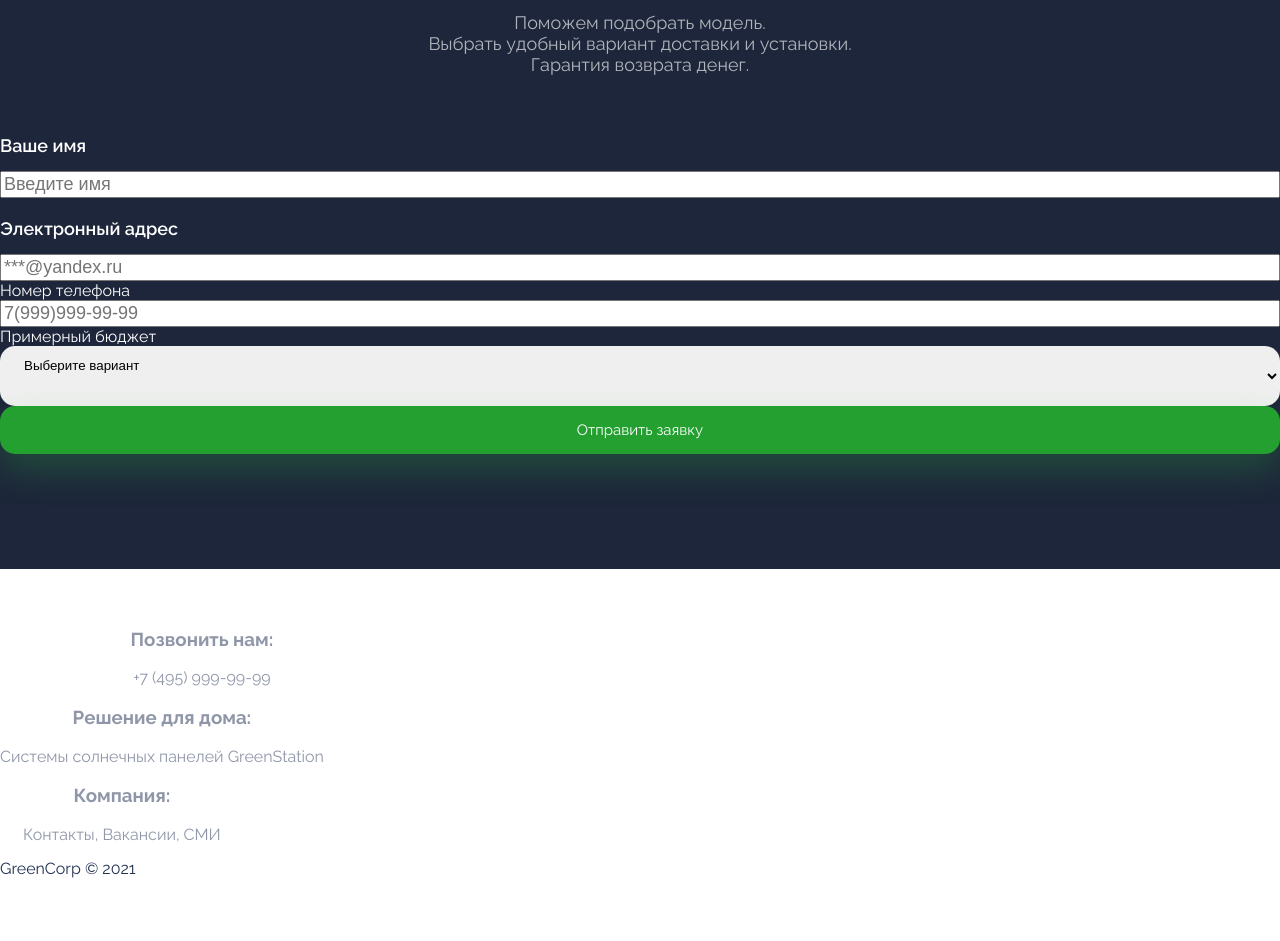
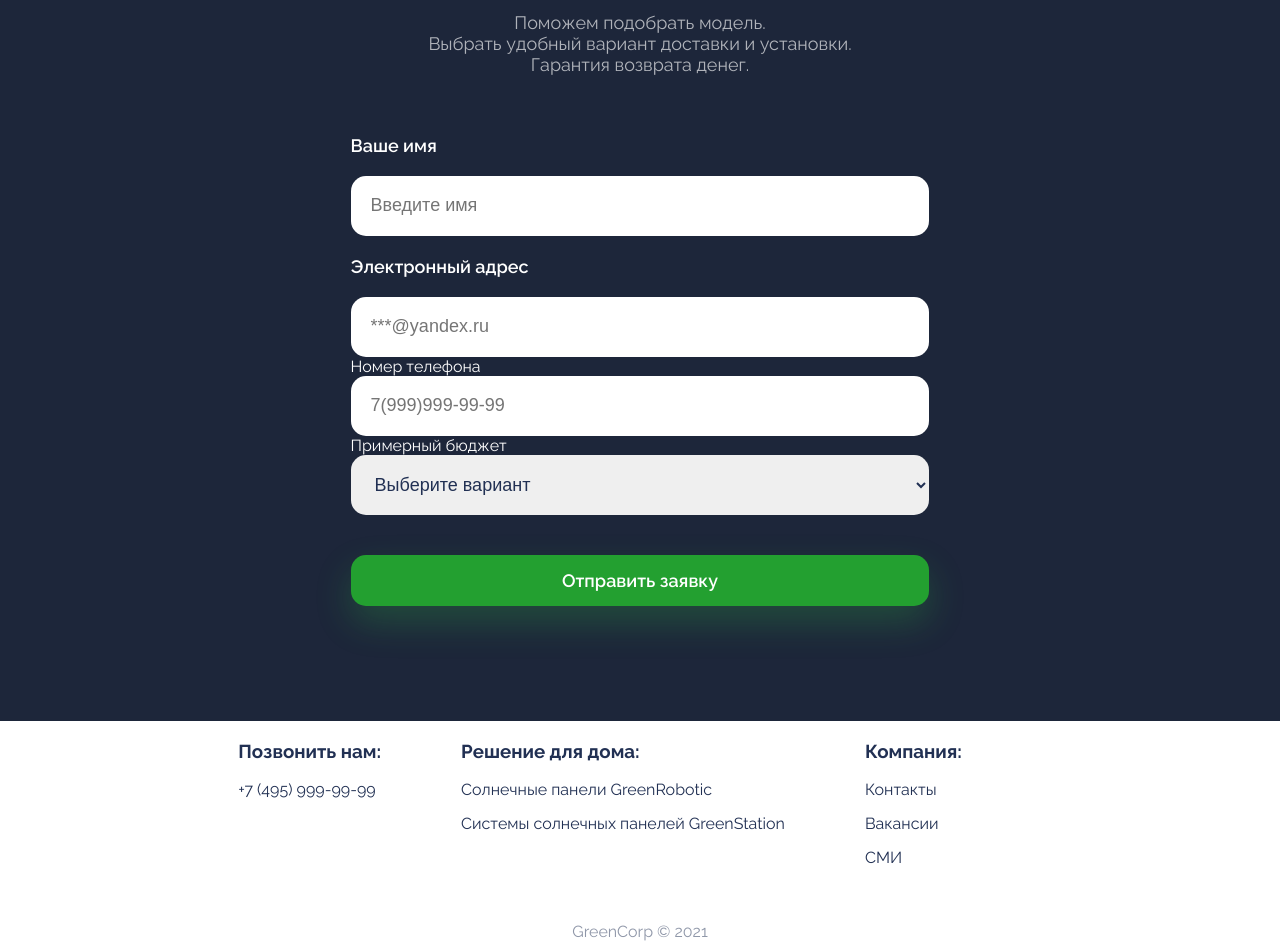
Before and after one commit to Nikotinamida-Vitaly/green-corp-landing, a plain HTML site: page index.html in a window 1280 px wide. Shown: the part 1060-2001 px from the top of the page. Before the commit the page ends 1938 px from the top, so only its background shows below. Drawn offline with Linux system fonts and the light colour scheme.

Commit message:
Вторая версия проекта

```diff
--- a/index.html
+++ b/index.html
@@ -28,7 +28,6 @@
     <div class="form__containter">
       <h1>Оставьте свои контакты</h1>
       <p>Поможем подобрать модель.<br> Выбрать удобный вариант доставки и установки.<br> Гарантия возврата денег.</p>
-    </div>
     <form>
       <div class="form__group">
       <label for="name">Ваше имя</label>
@@ -36,23 +35,23 @@
       </div>
       <div class="form__group">
         <label for="email">Электронный адрес</label>
-      <input type="text" placeholder="***@yandex.ru" id="email"
+      <input type="email" placeholder="***@yandex.ru" id="email"
       </div>
       <div class="form__group"
       <label for="phone">Номер телефона</label>
-      <input type="text" placeholder="7(999)999-99-99" id="phone"
+      <input type="tel" placeholder="7(999)999-99-99" id="phone"
     </div>
     <div class="form__group"
       <label for="budget">Примерный бюджет</label>
-      <select>
-        <option value>Выберите вариант</option>>
-        <option value="10 000-30 000₽">10-30</option>
-        <option value="30 000-60 000₽">30-60</option>
-        <option value="60 000-100 000₽">60-1000</option>
-        <option value="100 000₽">100+</option>
+      <select id="budget">
+        <option>Выберите вариант</option>>
+        <option value="10-30">10 000₽-30 000₽</option>
+        <option value="30-60">30 000₽-60 000₽</option>
+        <option value="60-100">60 000₽-100 000₽</option>
+        <option value="100+">100 000₽</option>
       </select>
     </div>
-    <button type="submit">Отправить заявку</button>
+    <button type="submit" class="form__submit">Отправить заявку</button>
   </form>
   </section>
   <footer>
@@ -62,18 +61,22 @@
         <div class="footer__links">
           <a href="#tel:74959999999">+7 (495) 999-99-99</a>
         </div>
+      </div>
         <div class="footer__group">
           <h3>Решение для дома:</h3>
           <div class="footer__links">
-            <a href="#Солнечные панели GreenRobotic">Системы солнечных панелей GreenStation</a>
+            <a href="#">Солнечные панели GreenRobotic</a>
+            <a href="#">Системы солнечных панелей GreenStation</a>
           </div>
+        </div>
           <div class="footer__group">
             <h3>Компания:</h3>
             <div class="footer__links">
-              <a href="#Contacs">Контакты, Вакансии, СМИ</a>
+              <a href="#">Контакты</a>
+              <a href="#">Вакансии</a>
+              <a href="#">СМИ</a>
             </div>
           </div>
-        </div>
       </div>
     </div>
     <div class="footer__copyright">GreenCorp © 2021</div>
--- a/main.css
+++ b/main.css
@@ -82,12 +82,15 @@ header {
     padding-top: 115px;
     padding-bottom: 115px;
     text-align: center;
+    display: flex;
+    justify-content: center;
   }
   .form h1 {
     font-size: 48px;
   }
   .form p {
-    font-size: 18px; opacity: 0.65;
+    font-size: 18px;
+    opacity: 0.65;
   }
   .form__group {
     display: flex;
@@ -95,61 +98,60 @@ header {
     text-align: left;
   }
   .form form {
+    margin-top: 60px;
     display: grid;
     grid-gap: 20px;
-    margin-top: 60px;
   }
   .form label {
+    font-weight: 600;
     font-size: 18px;
-    font-weight: 600;
-    margin-bottom: 15px;
+    margin-bottom: 20px;
   }
-  .form input {
+  .form input, .form select {
+    border: none;
+    border-radius: 15px;
+    padding: 0 20px;
+    outline: none;
     font-size: 18px;
     color: #213053;
-  }
-  .form select {
     height: 60px;
-    padding: 0 0 20px 20px;
-    border-radius: 15px;
-    border: none;
   }
   .form__submit {
+    margin-top: 40px;
+    font-weight: 600;
     font-size: 18px;
-    font-weight: 600;
-    margin-top: 40px;
-  }
-  .select {
-    appearance: none;
-  }
-  .input {
-    outline: none;
   }
 .button:hover {
 background-color: #f6980c;
-box-shadow: 0 16px 36px rgba(246 152 12/20%);
-transition: background-color 0.3 ease-in ;
+box-shadow: 0 16px 36px rgba(246 152 12 / 20%);
+transition: background-color 0.3s ease-in ;
 }
 .footer {
-  margin: 90px 90px 20px 20px;
+  margin: 90px 20px;
   font-size: 16px;
   font-weight: 600;
 }
 .footer__container {
   display: flex;
-  margin-top: 40px;
+  justify-content: center;
+}
+.footer__copyright{
   text-align: center;
   opacity: 0.5;
+  margin-top: 40px;
 }
 .footer__group {
   margin-right: 80px;
 }
 .h3 {
+  opacity: 0.7;
   font-size: 16px;
-  opacity: 0.7;
   margin-bottom: 30px;
 }
 .footer__links {
+  display: flex;
   flex-direction: column;
+}
+.footer__links a {
   margin-bottom: 15px;
 }
```
